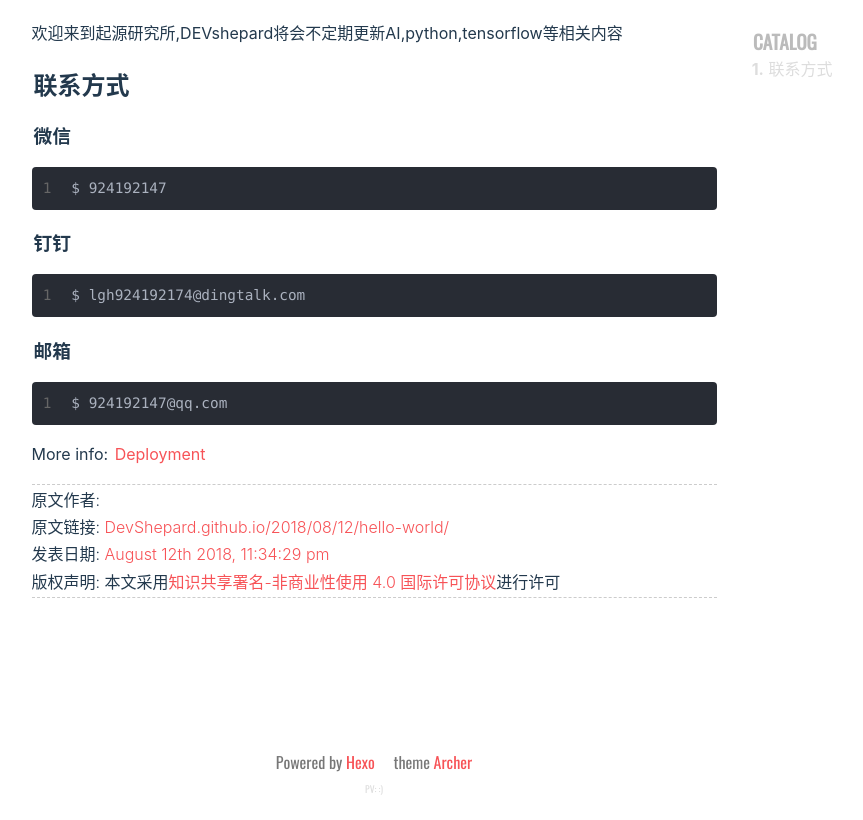
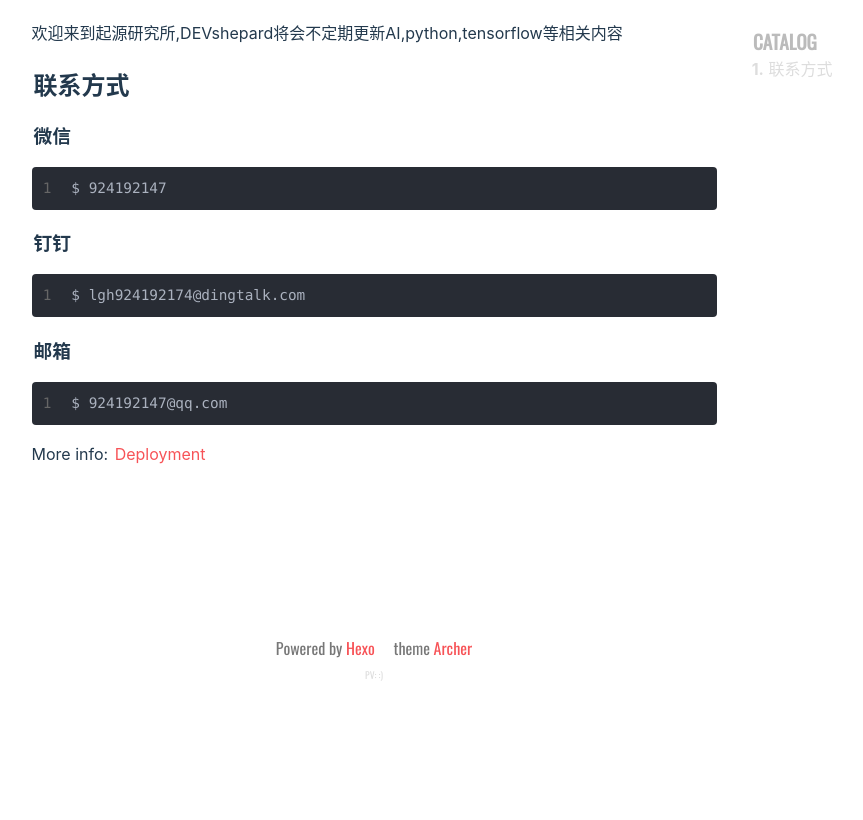
Before and after one commit to DevShepard/devshephard.github.io, a plain HTML site: page 2018/08/12/hello-world/index.html in a window 1280 px wide. Shown: the part 445-1265 px from the top of the page, without its empty margins (266-1129 px from the left). After the commit the page ends 1151 px from the top, so only its background shows below. Drawn offline with nearby package versions, Linux system fonts and the light colour scheme; some packages are replaced by stand-ins of ours; a script that the page names is missing; a web font is replaced by a local one.

Commit message:
Site updated: 2018-08-13 01:55:46

```diff
--- a/2018/08/12/hello-world/index.html
+++ b/2018/08/12/hello-world/index.html
@@ -399,13 +399,6 @@ height:50vh;
     </article>
     <!-- license  -->
 
-        <div class="license-wrapper">
-            <p>原文作者: <a href="DevShepard.github.io"></a>
-            <p>原文链接: <a href="DevShepard.github.io/2018/08/12/hello-world/">DevShepard.github.io/2018/08/12/hello-world/</a>
-            <p>发表日期: <a href="DevShepard.github.io/2018/08/12/hello-world/">August 12th 2018, 11:34:29 pm</a>
-            <p>版权声明: 本文采用<a rel="license" href="http://creativecommons.org/licenses/by-nc/4.0/">知识共享署名-非商业性使用 4.0 国际许可协议</a>进行许可</p>
-        </div>
-
     <!-- paginator  -->
     <ul class="post-paginator">
         <li class="next">
```
